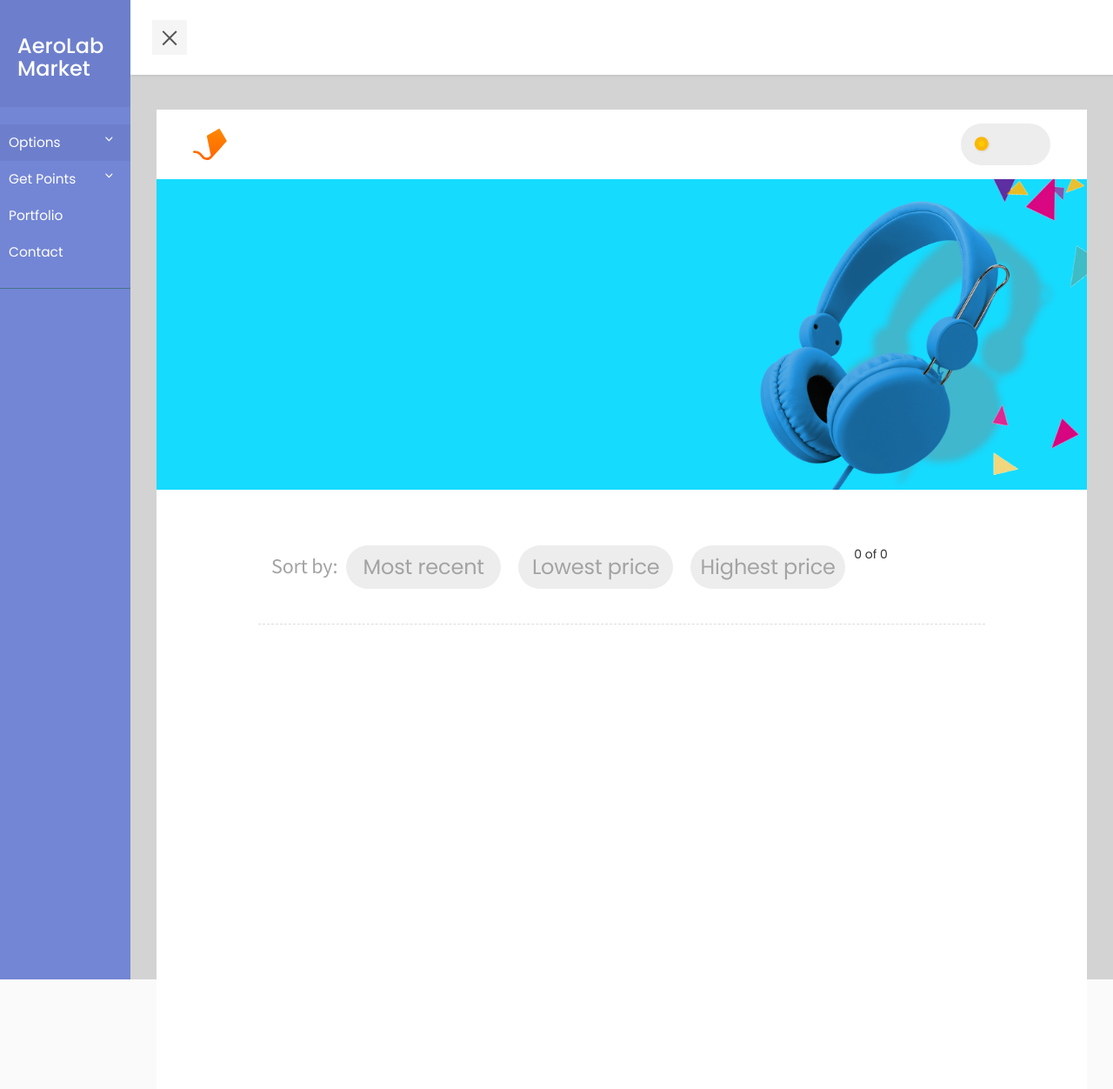
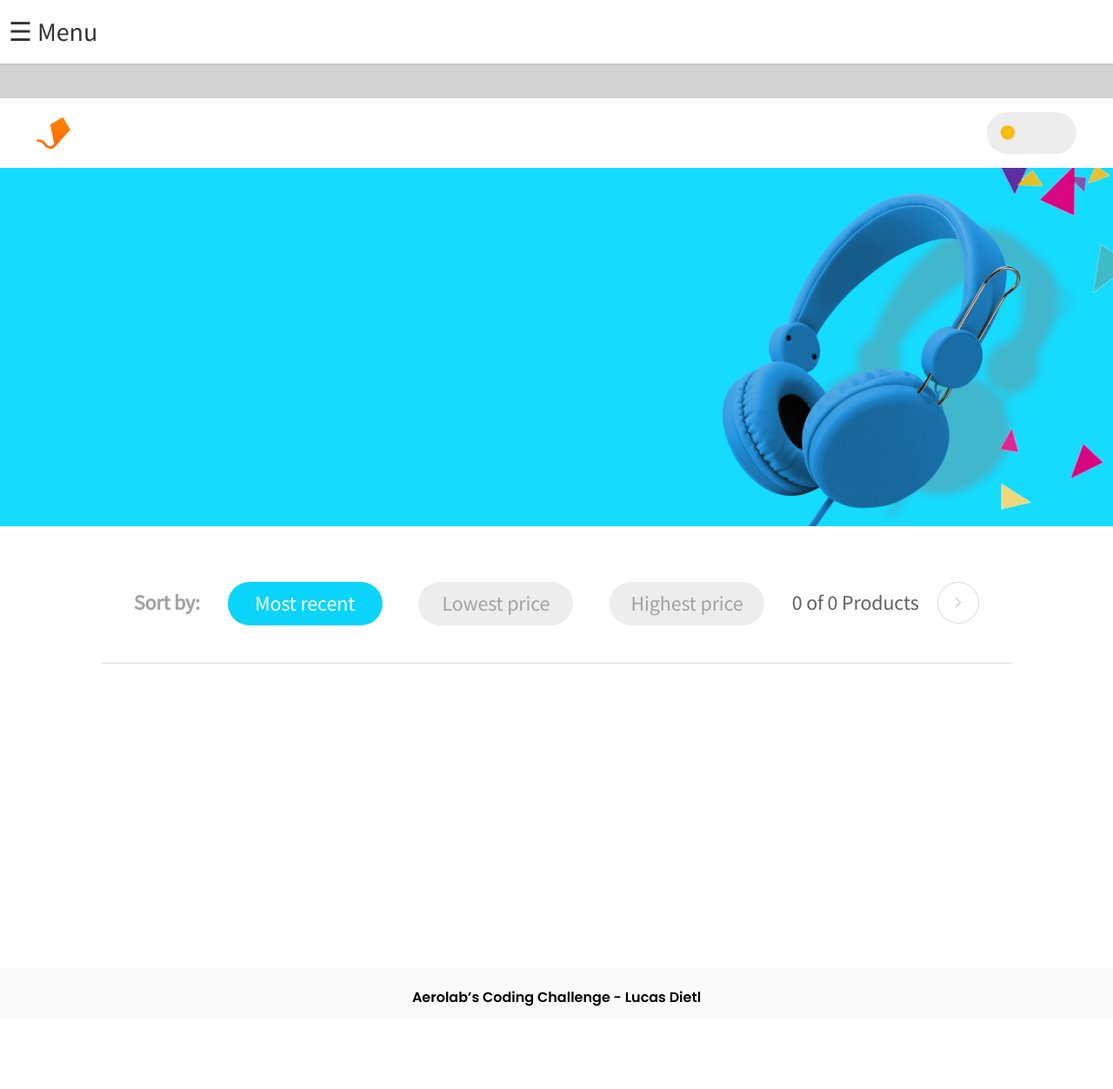
Before and after one commit to LucasDietl/AeroLabTest, a PHP site: page / in a window 1280 px wide. Shown: the whole page at 87% size. After the commit the page ends 1157 px from the top, so only its background shows below. Run offline with PHP 8.4, Linux system fonts and the light colour scheme; data that the repository does not hold is empty.

Commit message:
Se hace backup del challenge

```diff
--- a/css/style.css
+++ b/css/style.css
@@ -1,12 +1,64 @@
 
 @import "https://fonts.googleapis.com/css?family=Poppins:300,400,500,600,700";
 
-
+*{
+    font-family: 'Source Sans Pro', sans-serif;
+}
 body {
-    font-family: 'Poppins', sans-serif;
+    /*font-family: 'Poppins', sans-serif; */
     background: #fafafa;
 }
 
+
+
+/* ---------------------------------------------------
+    SIDEBAR 2
+----------------------------------------------------- */
+.sidenav {
+    width: 0;
+    position: fixed;
+    z-index: 1;
+    top: 0;
+    left: 0;
+    background-color: #ff7b00;
+    overflow-x: hidden;
+    transition: 0.5s;
+    padding-top: 60px;
+}
+
+.sidenav a {
+    padding: 8px 8px 8px 32px;
+    text-decoration: none;
+    font-size: 25px;
+    color: #ffffff;
+    display: block;
+    transition: 0.3s;
+}
+
+.sidenav a:hover {
+    color: #000000;
+}
+
+.sidenav .closebtn {
+    position: absolute;
+    top: 0;
+    right: 25px;
+    font-size: 36px;
+    margin-left: 50px;
+}
+#sidebar ul li.active > a, a[aria-expanded="true"] {
+    color: #000000;
+    background: #FF5722;
+}
+#mySidenav{
+    border-bottom-right-radius: 10px;
+    border-top-right-radius: 10px;
+}
+
+
+/* ---------------------------------------------------
+    Contenido
+----------------------------------------------------- */
 p {
     font-family: 'Poppins', sans-serif;
     font-size: 1.1em;
@@ -39,104 +91,16 @@ a, a:hover, a:focus {
 .line {
     width: 100%;
     height: 1px;
-    border-bottom: 1px dashed #ddd;
+    border-bottom: 1px solid #ddd;
     margin: 40px 0;
 }
-
-/* ---------------------------------------------------
-    SIDEBAR
------------------------------------------------------ */
 .wrapper {
     display: flex;
     align-items: stretch;
     perspective: 1500px;
     background-color: lightgray;
+    margin-bottom: 20px;
 }
-
-#sidebar {
-    min-width: 150px;
-    max-width: 150px;
-    background: #7386D5;
-    color: #fff;
-    transition: all 0.6s cubic-bezier(0.945, 0.020, 0.270, 0.665);
-    transform-origin: bottom left;
-}
-
-#sidebar.active {
-    margin-left: -150px;
-    transform: rotateY(100deg);
-}
-
-#sidebar .sidebar-header {
-    padding: 20px;
-    background: #6d7fcc;
-}
-
-#sidebar ul.components {
-    padding: 20px 0;
-    border-bottom: 1px solid #47748b;
-}
-
-#sidebar ul p {
-    color: #fff;
-    padding: 10px;
-}
-
-#sidebar ul li a {
-    padding: 10px;
-    font-size: 1.1em;
-    display: block;
-}
-#sidebar ul li a:hover {
-    color: #7386D5;
-    background: #fff;
-}
-
-#sidebar ul li.active > a, a[aria-expanded="true"] {
-    color: #fff;
-    background: #6d7fcc;
-}
-
-
-a[data-toggle="collapse"] {
-    position: relative;
-}
-
-a[aria-expanded="false"]::before, a[aria-expanded="true"]::before {
-    content: '\e259';
-    display: block;
-    position: absolute;
-    right: 20px;
-    font-family: 'Glyphicons Halflings';
-    font-size: 0.6em;
-}
-a[aria-expanded="true"]::before {
-    content: '\e260';
-}
-
-
-ul ul a {
-    font-size: 0.9em !important;
-    padding-left: 30px !important;
-    background: #6d7fcc;
-}
-
-
-a.download {
-    background: #fff;
-    color: #7386D5;
-}
-
-a.article, a.article:hover {
-    background: #6d7fcc !important;
-    color: #fff !important;
-}
-
-
-
-/* ---------------------------------------------------
-    Contenido
------------------------------------------------------ */
 #content {
     padding: 0 0 0 0;
     min-height: 100vh;
@@ -178,8 +142,7 @@ a.article, a.article:hover {
 }
 .contenido{
     background-color: white;
-    margin: 30px 30px 0 30px;
-    height: 100%;
+    margin: 0 auto;
     max-width: 1640px;
     min-height: 1000px;
 
@@ -187,7 +150,7 @@ a.article, a.article:hover {
 .user{
    list-style: none;
     overflow: hidden;
-    font-family: 'Source Sans Pro', sans-serif;
+
     font-size: 24px;
     color:#616161;
     letter-spacing:-0.15px;
@@ -231,7 +194,11 @@ a.article, a.article:hover {
 .products{
 margin: 0 132px 0 132px;
 }
-
+.row{
+    display: flex;
+    flex-wrap: wrap;
+    justify-content: center;
+}
 .box{
     height: 300px;
     width: 276px;
@@ -259,7 +226,7 @@ margin: 0 132px 0 132px;
     margin:auto;
 }
 .productTitle1{
-    font-family: 'Source Sans Pro', sans-serif;
+
     font-size:16px;
     color:#a3a3a3;
     letter-spacing:-0.04px;
@@ -267,7 +234,7 @@ margin: 0 132px 0 132px;
     margin: 24px 0 0 24px;
 }
 .productTitle2{
-    font-family: 'Source Sans Pro', sans-serif;
+
     font-size:18px;
     color:#616161;
     letter-spacing:-0.04px;
@@ -275,7 +242,7 @@ margin: 0 132px 0 132px;
     margin-left: 24px;
 }
 .productTitle3{
-    font-family: 'Source Sans Pro', sans-serif;
+
     font-size:14px;
     color:#FF7C00;
     letter-spacing:-0.04px;
@@ -287,7 +254,7 @@ margin: 0 132px 0 132px;
     padding-left: 3px;
 }
 .productTitle3Bis{
-    font-family: 'Source Sans Pro', sans-serif;
+
     font-size:14px;
     letter-spacing:-0.04px;
     text-align:left;
@@ -310,7 +277,7 @@ margin: 0 132px 0 132px;
     opacity: 0.85;
 }
 .cover button{
-    font-family: 'Source Sans Pro', sans-serif;
+
     font-size: 24px;
     color: grey;
     letter-spacing: -0.08px;
@@ -355,7 +322,7 @@ margin: 0 132px 0 132px;
     padding-top: 64px;
     display: flex;
     flex-wrap: wrap;
-    justify-content: flex-start;
+    justify-content: space-evenly;
 }
 .filters form button{
     border-radius: 100px;
@@ -370,11 +337,14 @@ margin: 0 132px 0 132px;
 
 }
 .filters form button:hover{
-    background:#0ad4fa;
+    background:#FF7C00!important;
     color:#ffffff;
 }
+.buttonActive{
+    background:#0ad4fa!important;
+    color:#ffffff!important;
+}
 .lable{
-    font-family: 'Source Sans Pro', sans-serif;
     font-size:24px;
     color:#a3a3a3;
     letter-spacing:-0.15px;
@@ -384,8 +354,21 @@ margin: 0 132px 0 132px;
 .mostRecent, .lowestPrice, .highestPrice{
     margin: 0 10px 0 10px;
 }
+.total , .total2{
+    font-size:24px;
+    color:#616161;
+    letter-spacing:-0.15px;
+    line-height:48px;
+    text-align:left;
+    float: right;
+}
+#arrowRight{
+    cursor: pointer;
+}
 
-
+.total2{
+    display: none;
+}
 /* ---------------------------------------------------
     History
 ----------------------------------------------------- */
@@ -410,10 +393,35 @@ tbody td{
     font-size: 18px;
 
 }
+
+footer{
+    position: relative;
+    bottom: 0;
+    left: 0;
+    clear: both;
+    text-align: center;
+    margin-top: 20px;
+}
+footer p {
+    paading: 20px 0 20px 0;
+    font-weight: 600;
+    color: #000;
+    font-size: 16px;
+}
+
 /* ---------------------------------------------------
     MediaQuerys
 ----------------------------------------------------- */
-@media (max-width: 768px) {
+@media (max-width: 1170px) and (min-width: 901px)  {
+    .lable, .total, .total2{
+       font-size: 16px;
+   }
+   .filters form button{
+       width: 110px;
+       font-size: 16px;
+   }
+}
+@media (max-width: 900px) {
     #sidebar {
         margin-left: -250px;
         transform: rotateY(90deg);
@@ -442,4 +450,18 @@ tbody td{
         transform: rotate(-45deg) translate(1px, -1px);
     }
 
+    .filters{
+        flex-direction: column;
+        text-align: center;
+    }
+    .lable , .total, .total2{
+        margin: 0 auto;
+        text-align: center;
+    }
+
+
 }
+@media screen and (max-height: 450px) {
+    .sidenav {padding-top: 15px;}
+    .sidenav a {font-size: 18px;}
+}
--- a/index.php
+++ b/index.php
@@ -8,16 +8,8 @@ if(isset($_GET['Asc'])){
     $products = getProducts();
 }
  $total = count($products);
- switch ($total){
-     case ($total<=50):
-     $show = round($total/2);
-        break;
-     case ($total> 50 && $total <101):
-     $show = round($total/4);
-        break;
-     default:
-     $show = round($total/10);
- }
+ $show = $total/2;
+
  $user = getUser();
  $contador = 0;
 
@@ -29,9 +21,6 @@ if(isset($_GET['Asc'])){
 
     <body>
         <div class="wrapper">
-            <!-- Sidebar Holder -->
-            <?php require_once("sidebar.php"); ?>
-
             <!-- Page Content Holder -->
             <div id="content">
 
@@ -57,25 +46,29 @@ if(isset($_GET['Asc'])){
 
                     <section class="products">
                         <div class="filters">
-                            <lable class="lable">Sort by:</lable>
+                            <label class="lable">Sort by:</label>
                             <form class="mostRecent" method="get" action="index.php">
                                 <input type="hidden" name="nada" value="sort">
-                                <button type="submit">Most recent</button>
+                                <button id="mostRecent" type="submit">Most recent</button>
                             </form>
                             <form class="lowestPrice" method="get" action="index.php">
                                 <input type="hidden" name="Asc" value="sort">
-                                <button type="submit">Lowest price</button>
+                                <button id="lowestPrice" type="submit">Lowest price</button>
                             </form>
                             <form class="highestPrice" method="get" action="index.php">
                                 <input type="hidden" name="Desc" value="sort">
-                                <button type="submit">Highest price</button>
+                                <button id="highestPrice" type="submit">Highest price</button>
                             </form>
-                            <div><?php echo $show. " of ". $total?> </div>
+                            <div class="total"><?php echo $show. " of ". $total . " Products"?> </div>
+                            <div class="total2"><?php echo $total. " of ". $total . " Products"?> </div>
+                            <div id="arrowRight">
+                                <a><img id="change" src="assets/icons/arrow-right.svg"></a>
+                            </div>
                         </div>
                         <div class="row">
                             <div class="line"></div>
                                 <?php foreach ($products as $product){ $contador ++; ?>
-                                <div class="box col-sm-4">
+                                <div class="box box<?php echo $contador?>">
                                     <div id="<?php echo $contador?>" class="cover">
                                         <?php if((int)$product["cost"] <= (int)$user["points"]){ ?>
                                             <b><?php echo $product["cost"] . "<img src=\"assets/icons/coin.svg\">" ?> </b>
@@ -116,7 +109,12 @@ if(isset($_GET['Asc'])){
 
 
              </div>
+
         </div>
+
+        <footer>
+            <div> <p>Aerolab’s Coding Challenge - Lucas Dietl </p></div>
+        </footer>
 
 
 
--- a/js/main.js
+++ b/js/main.js
@@ -27,10 +27,15 @@ for(i=0 ; i < len ; i++){
     addEvent(abbrs[i], i+1);
     addEventTwo(abbrs[i], i+1);
 }
+
+
+/* ---------------------------------------------------
+   Carga de puntos y cambio de productos
+----------------------------------------------------- */
+
 document.getElementById('a1').addEventListener('click',function(){getPoints(1000)},false);
 document.getElementById('a2').addEventListener('click',function(){getPoints(5000)},false);
 document.getElementById('a3').addEventListener('click',function(){getPoints(7500)},false);
-
 
 function getPoints(points){
     console.log("entro a la funcion getpoints "+points);
@@ -100,6 +105,10 @@ function redeem(id){
 
     request.send(JSON.stringify(body));
 }
+
+/* ---------------------------------------------------
+   Orden del historial
+----------------------------------------------------- */
 
 function sortTable(n) {
     var table, rows, switching, i, x, y, shouldSwitch, dir, switchcount = 0;
@@ -185,3 +194,74 @@ function sortData(n) {
         }
     }
 }
+/* ---------------------------------------------------
+    Efectos del sidebar
+----------------------------------------------------- */
+function openNav() {
+    document.getElementById("mySidenav").style.width = "250px";
+}
+
+function closeNav() {
+    document.getElementById("mySidenav").style.width = "0";
+}
+
+/* ---------------------------------------------------
+    Cambios de hoja por parte del navegador
+----------------------------------------------------- */
+
+for (i = document.getElementsByClassName("box").length / 2+1 ; i <= (document.getElementsByClassName("box").length); i++) {
+    document.querySelector(".box"+ i ).style.display = "none";
+}
+
+document.getElementById('arrowRight').addEventListener('click',function(){next()});
+
+function next() {
+
+
+    for (i = document.getElementsByClassName("box").length / 2+1 ; i <= (document.getElementsByClassName("box").length); i++) {
+        document.querySelector(".box"+ i ).style.display = "block";
+    }
+        document.getElementById("arrowRight").removeEventListener('click',function(){next()});
+        document.getElementById("change").setAttribute("src","assets/icons/arrow-left.svg");
+        document.getElementById('arrowRight').addEventListener('click',function(){previous()});
+        document.querySelector(".total").style.display = "none";
+        document.querySelector(".total2").style.display = "block";
+
+    for (i = 1; i <= (document.getElementsByClassName("box").length / 2); i++) {
+        document.querySelector(".box" + i).style.display = "none";
+    }
+}
+
+function previous(){
+
+    for (i = document.getElementsByClassName("box").length / 2+1 ; i <= (document.getElementsByClassName("box").length); i++) {
+        document.querySelector(".box"+ i ).style.display = "none";
+    }
+    for (i = 1; i <= (document.getElementsByClassName("box").length / 2); i++) {
+        document.querySelector(".box" + i).style.display = "block";
+    }
+    document.getElementById('arrowRight').addEventListener('click',function(){next()});
+    document.getElementById("arrowRight").removeEventListener('click',function(){previous()});
+    document.getElementById("change").setAttribute("src","assets/icons/arrow-right.svg");
+    document.querySelector(".total").style.display = "block";
+    document.querySelector(".total2").style.display = "none";
+
+}
+
+/* ---------------------------------------------------
+    Color de los filtros
+----------------------------------------------------- */
+color();
+function color(){
+    var url_string = window.location.href;
+    var url = new URL(url_string);
+
+    if(url.searchParams.get("Desc") == "sort"){
+        document.getElementById("highestPrice").className += 'buttonActive';
+    }else if(url.searchParams.get("Asc") == "sort"){
+        document.getElementById("lowestPrice").className += 'buttonActive';
+    }else{
+        document.getElementById("mostRecent").className += 'buttonActive';
+    }
+
+}
--- a/topNavbar.php
+++ b/topNavbar.php
@@ -1,18 +1,14 @@
 <nav class="navbar navbar-default">
-    <div class="container-fluid">
-
-        <div class="navbar-header">
-            <button type="button" id="sidebarCollapse" class="navbar-btn">
-                <span></span>
-                <span></span>
-                <span></span>
-            </button>
-        </div>
-
-        <div class="collapse navbar-collapse" id="bs-example-navbar-collapse-1">
-            <ul class="nav navbar-nav navbar-right">
-
-            </ul>
-        </div>
+    <div id="mySidenav" class="sidenav">
+        <a href="javascript:void(0)" class="closebtn" onclick="closeNav()">&times;</a>
+        <a href="index.php">Products</a>
+        <a href="history.php">Redeem History</a>
+        <a href="#pageSubmenu" data-toggle="collapse" aria-expanded="false">Get Points</a>
+        <ul class="collapse list-unstyled" id="pageSubmenu">
+            <li><a id="a1" href="#">1000 Points</a></li>
+            <li><a id="a2" href="#">5000 Points</a></li>
+            <li><a id="a3" href="#">7500 Points</a></li>
+        </ul>
     </div>
+    <span style="font-size:30px;cursor:pointer" onclick="openNav()">&#9776; Menu</span>
 </nav>
```
